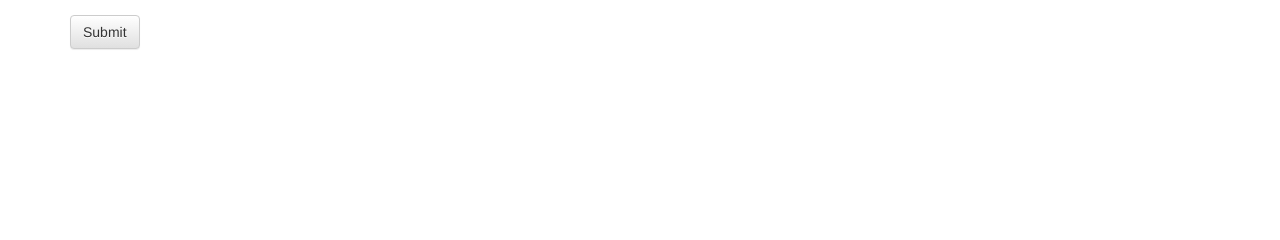
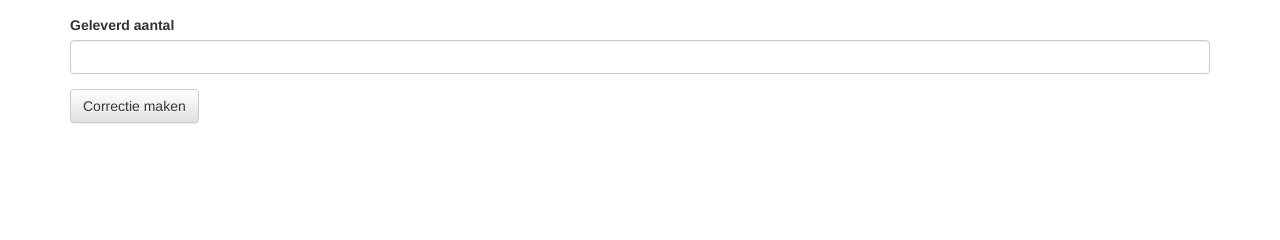
Before and after one commit to VOKO-Utrecht/voko, a Django app: template webapp/templates/ordering/admin/correction.html in a window 1280 px wide. Shown: the part 421-661 px from the top of the page. Run offline with Django 3.2, Linux system fonts and the light colour scheme; the template is opened without the code that fills it, so the values that code supplies are empty; some libraries are stand-ins or nearby versions.

Commit message:
A basic working form for corrections

```diff
--- a/webapp/ordering/admin_urls.py
+++ b/webapp/ordering/admin_urls.py
@@ -9,6 +9,6 @@ urlpatterns = patterns('',
     url(r'^round/(?P<pk>[0-9]+)/user_orders/$', OrderAdminUserOrders.as_view(), name="orderadmin_userorders"),
     url(r'^round/(?P<pk>[0-9]+)/product_orders/$', OrderAdminUserOrderProductsPerOrderRound.as_view(), name="orderadmin_orders_per_product"),
     url(r'^round/(?P<pk>[0-9]+)/correction/$', OrderAdminCorrection.as_view(), name="orderadmin_correction"),
-    url(r'^round/(?P<pk>[0-9]+)/correction/json$', OrderAdminCorrectionJSON.as_view(), name="orderadmin_correction"),
+    url(r'^round/(?P<pk>[0-9]+)/correction/json$', OrderAdminCorrectionJSON.as_view(), name="orderadmin_correction_json"),
     url(r'^product/(?P<pk>[0-9]+)/$', OrderAdminUserOrdersPerProduct.as_view(), name="productorders_admin"),
 )
--- a/webapp/templates/ordering/admin/correction.html
+++ b/webapp/templates/ordering/admin/correction.html
@@ -6,7 +6,8 @@
     <hr>
     <h2>Correctie maken</h2>
 
-    <form role="form">
+    <form role="form" action="." method="post">
+        {% csrf_token %}
         <div class="form-group">
             <label for="lid">Lid</label>
             <select class="form-control" id="lid">
@@ -22,12 +23,19 @@
 
         <div class="form-group">
             <label for="product">Subbestelling / Product</label>
-    <select class="form-control" id="product">
+            <select class="form-control" id="product" name="order_product">
             </select>
         </div>
 
-        <button type="submit" class="btn btn-default">Submit</button>
+        <div class="form-group">
+            <label for="supplied">Geleverd aantal</label>
+            <input type="number" step="0.1" class="form-control" id="supplied" name="supplied_amount"/>
+        </div>
+
+        <button type="submit" class="btn btn-default">Correctie maken</button>
+
     </form>
+
     <script src="https://ajax.googleapis.com/ajax/libs/jquery/1.11.1/jquery.min.js"></script>
     <script lang="javascript">
     var data = [
```
Also changed, not shown: webapp/ordering/admin_views.py (+15 -5 lines). Lines whose indentation alone changed are shown as unchanged.
